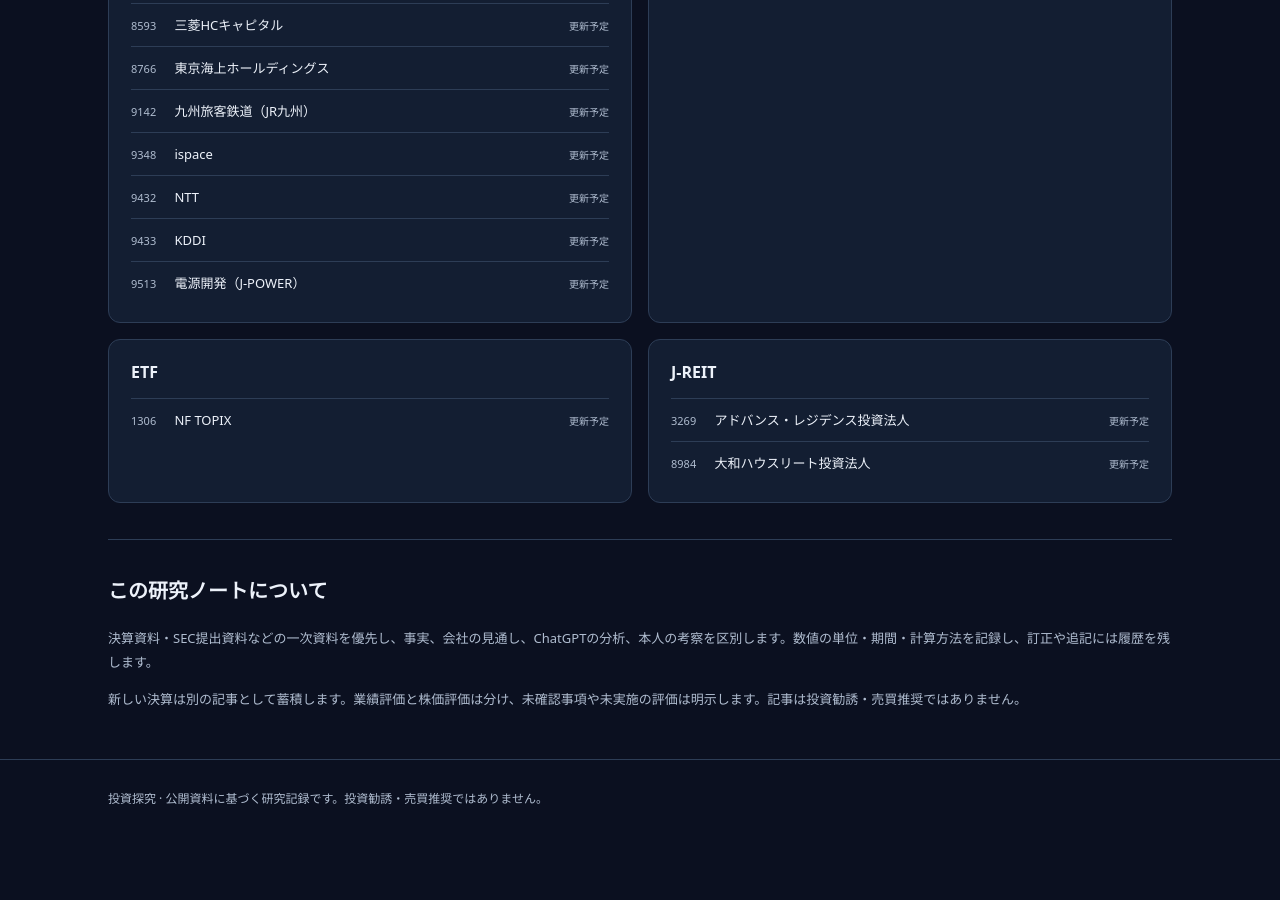
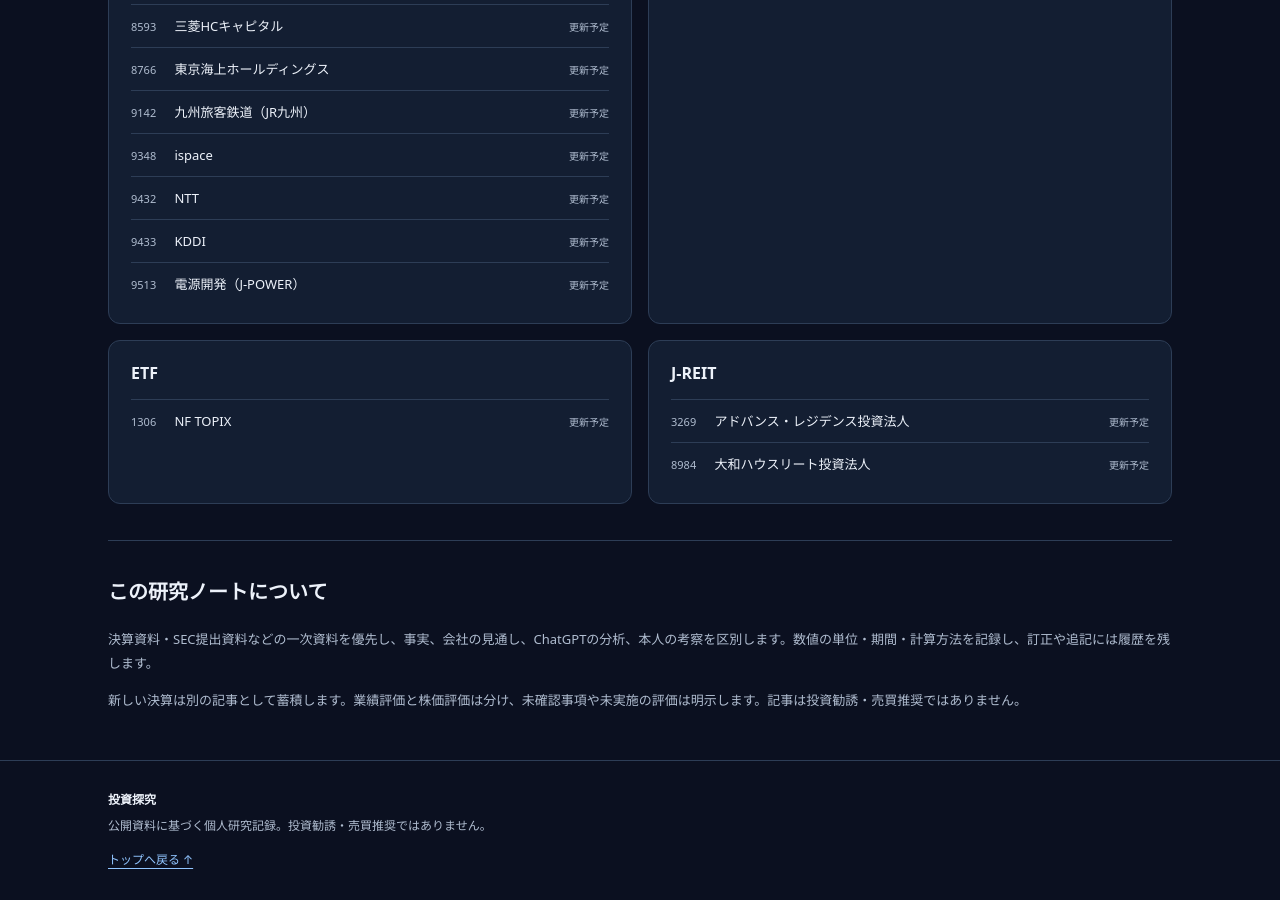
Before and after one commit to nick-shu3/investment-tankyu, a Jekyll site: the page built from index.html, in a window 1280 px wide and 900 px high, scrolled down 1587 px. Built offline with Jekyll 4.4.1, drawn with Linux system fonts in a browser that asks for light colours; before the commit the page ends 2425 px from its top, so only the background shows below that; some of the changed text lies outside the part shown.

```diff
--- a/_layouts/default.html
+++ b/_layouts/default.html
@@ -1 +1,2 @@
-<!doctype html><html lang="ja"><head><meta charset="utf-8"><meta name="viewport" content="width=device-width,initial-scale=1"><title>{{ page.title | default: site.title | escape }}｜投資探究</title><link rel="stylesheet" href="{{ '/style.css' | relative_url }}"></head><body><header><div class="wrap nav"><a class="brand" href="{{ '/' | relative_url }}">◈ 投資探究</a><small>INVESTMENT RESEARCH JOURNAL</small></div></header>{{ content }}<footer class="footer"><div class="wrap">投資探究 · 公開資料に基づく研究記録です。投資勧誘・売買推奨ではありません。</div></footer></body></html>
+<!doctype html>
+<html lang="ja"><head><meta charset="utf-8"><meta name="viewport" content="width=device-width,initial-scale=1"><meta name="description" content="{{ page.description | default: page.summary | default: site.description | default: site.title | escape }}"><title>{{ page.title | default: site.title | escape }}｜投資探究</title><link rel="stylesheet" href="{{ '/style.css' | relative_url }}"></head><body><a class="skip-link" href="#main">本文へ移動</a><header class="site-header"><div class="wrap nav"><a class="brand" href="{{ '/' | relative_url }}">◈ 投資探究</a><nav aria-label="メインナビゲーション"><a href="{{ '/#archive' | relative_url }}">分析記事</a><a href="{{ '/#planned' | relative_url }}">更新予定</a><a href="{{ '/#policy' | relative_url }}">運営方針</a></nav></div></header>{{ content }}<footer class="footer"><div class="wrap"><strong>投資探究</strong><p>公開資料に基づく個人研究記録。投資勧誘・売買推奨ではありません。</p><a href="{{ '/' | relative_url }}">トップへ戻る ↑</a></div></footer></body></html>
```
